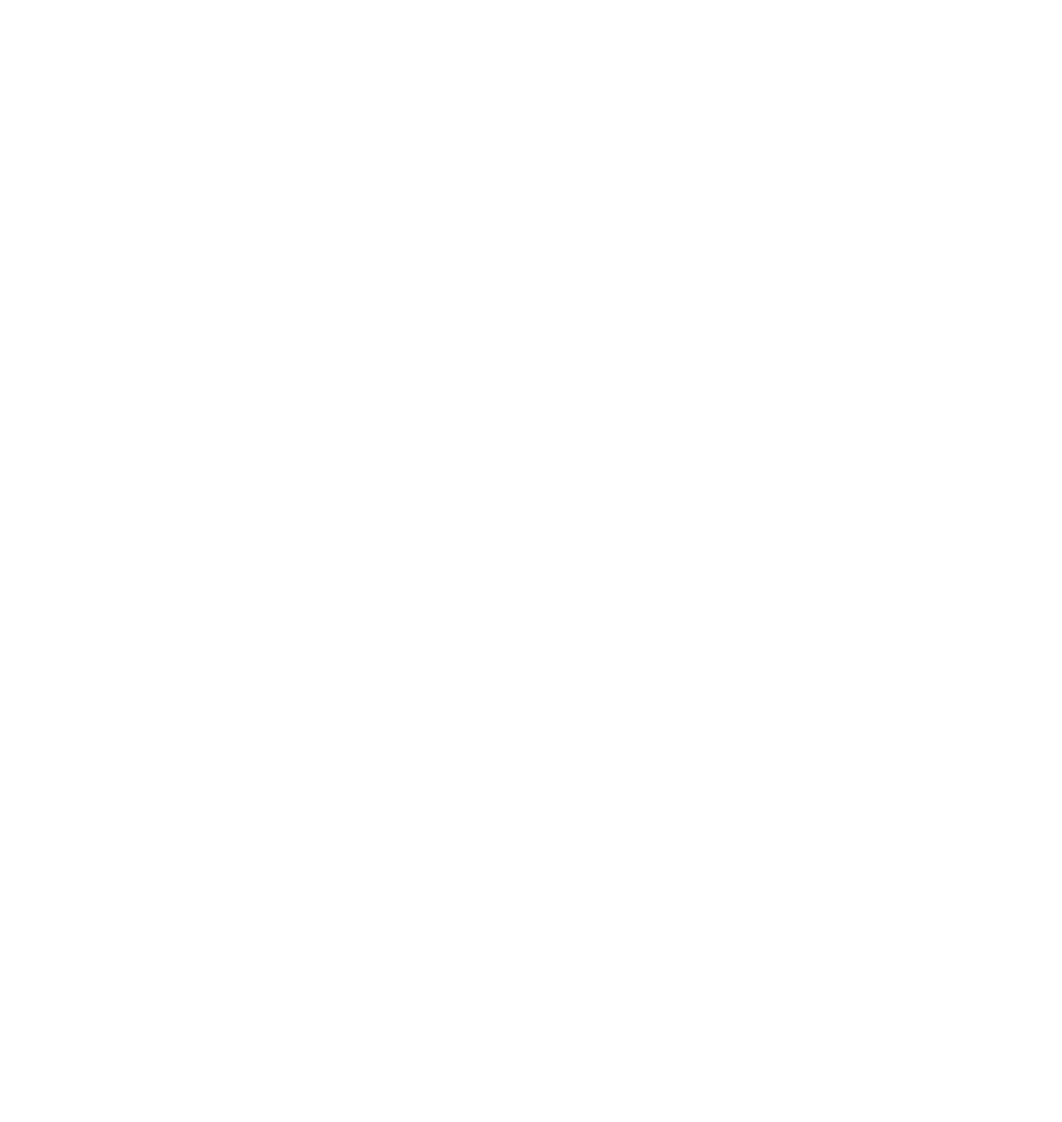
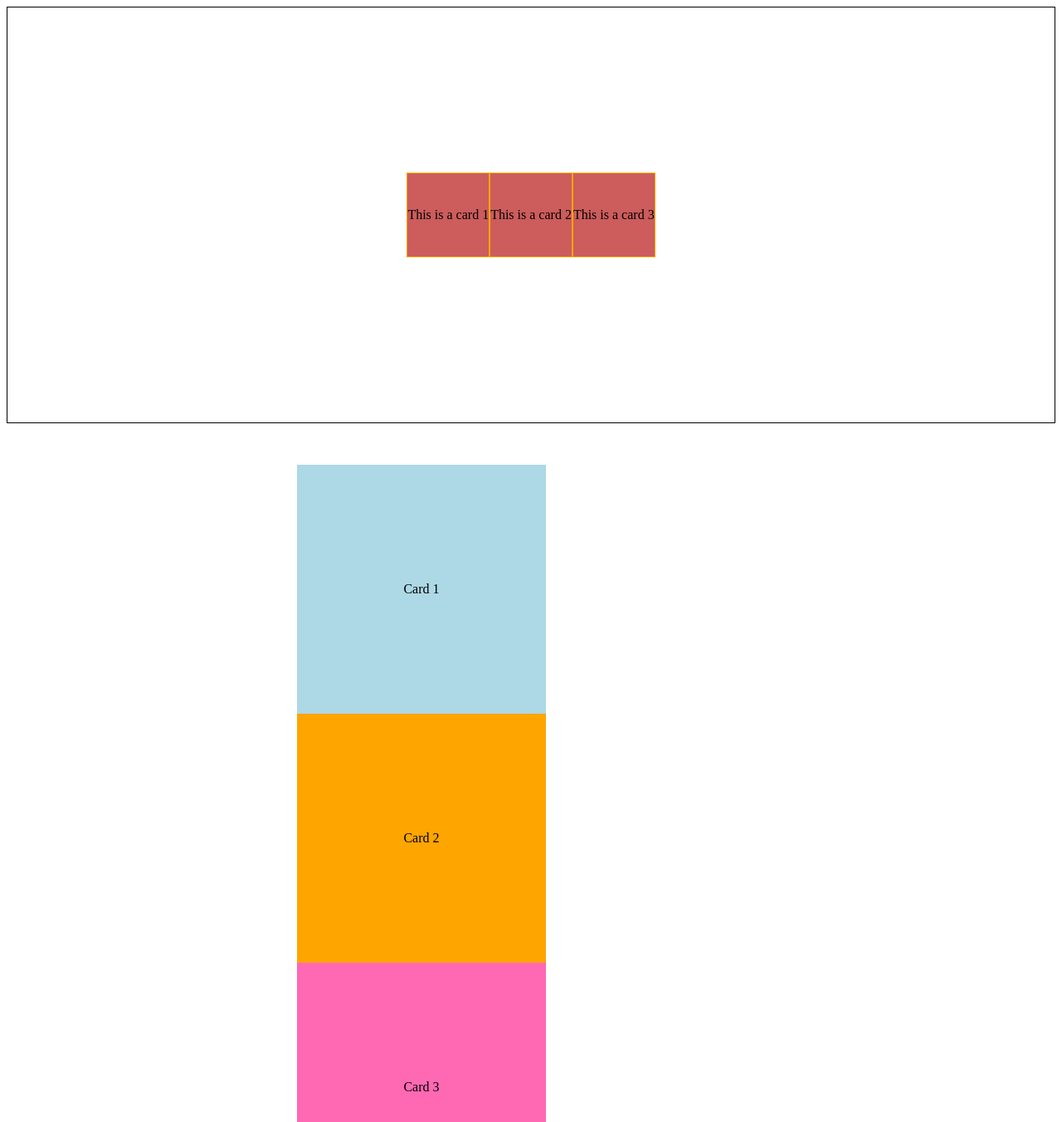
Before and after one commit to Tim-Mclennan/Nology-day-2-NEW, a plain HTML site: page Week 1/flexbox.html in a window 1280 px wide. Shown: the top 1352 px of the page at 83% size. Before the commit the page ends 800 px from the top, so only its background shows below. Drawn offline with Linux system fonts and the light colour scheme.

Commit message:
added new files related to flexbox properties

```diff
--- /dev/null
+++ b/Week 1/flex-direction.css
@@ -0,0 +1,72 @@
+main {
+    display: flex;
+    flex-direction: column; /*Changes from default value of inline to block-style*/
+    width: 60vw;
+    justify-content: center;
+    height: 300px;
+    align-items: flex-end;
+    border: 1px solid black;
+}
+
+input, button {
+    width: 300px;
+
+}
+
+#section {
+    border: 1px solid purple;
+    display: flex;
+    flex-direction:column-reverse;
+    width: 600px;
+}
+
+.main-container1 {
+    display: flex;
+    flex-direction:column-reverse;
+    justify-content: space-around;
+    align-items: center;
+}
+
+.main-container1 > div {
+    margin: 10px;
+}
+
+.main-container2 {
+    display: flex;
+    flex-direction: row-reverse;
+    justify-content: space-around;
+}
+
+.smallcontainer {
+    height: 100px;
+    width: 100px;
+    display: flex;
+    justify-content: center;
+    align-items: center;
+}
+
+#card1 {
+    background-color: rgb(164, 210, 245);
+}
+#card2 {
+    background-color:rgb(209, 96, 96);
+}
+#card3 {
+    background-color:rgb(127, 254, 121);
+}
+
+#card4 {
+    background-color:rgb(255, 166, 88);
+}
+#card5 {
+    background-color:rgb(255, 161, 161);
+}
+#card6 {
+    background-color:grey;
+}
+#card7 {
+    background-color:rgb(215, 254, 255);
+}
+#card8 {
+    background-color:rgb(112, 212, 255);
+}
--- a/Week 1/flexbox.css
+++ b/Week 1/flexbox.css
@@ -0,0 +1,54 @@
+/*flexbox*/
+
+/*flex container*/
+main {
+    display: flex;
+    justify-content:center; /*centers across the main axis*/
+    height: 500px;
+    border: 1px solid black;
+    align-items:center; /*centers across the cross axis*/
+}
+
+/* flex item */
+.container {
+    background-color:indianred;
+    height: 100px;
+    display: flex;
+    align-items: center; /*centers the words inside the containers across the cross axis*/
+    border: 1px solid orange;
+}
+
+/* CHALLENGE */
+section {
+    display: flex;
+    justify-content:center;
+    align-items: center;
+    margin: 50px;
+    flex-wrap: wrap;
+    height: 300px;
+    width: 900px;
+}
+
+.container2 {
+    height: 300px;
+    width: 300px;
+    display: flex; /*this is positioning the paragraph inside the container*/
+    justify-content: center;
+    align-items: center;
+}
+
+#card1 {
+    background-color: lightblue;
+}
+#card2 {
+    background-color: orange;
+}
+#card3 {
+    background-color: hotpink;
+}
+#card4 {
+    background-color: red;
+}
+#card5 {
+    background-color: greenyellow;
+}
--- a/Week 1/flexbox.html
+++ b/Week 1/flexbox.html
@@ -8,6 +8,42 @@
     <title>Document</title>
 </head>
 <body>
+    <!-- What is flexbox? -->
+    <!-- Flexbox is a layout system that allows us to place elements on our page. -->
 
+    <!-- Why use flexbox? -->
+    <!-- We can make our pages responsive with not alot of code. -->
+
+    <main>
+        <div class="container">
+            <p>This is a card 1</p>
+        </div>
+        <div class="container">
+            <p>This is a card 2</p>
+        </div>
+        <div class="container">
+            <p>This is a card 3</p>
+        </div>
+    </main>
+    <section>
+        <div class="container1">
+            <div class="container2" id="card1">
+                <p>Card 1</p>
+            </div>
+            <div class="container2" id="card2">
+                <p>Card 2</p>
+            </div>
+            <div class="container2" id="card3">
+                <p>Card 3</p>
+            </div>
+            <div class="container2" id="card4">
+                <p>Card 4</p>
+            </div>
+
+            <div class="container2" id="card5">
+                <p>Card 5</p>
+            </div>
+        </div>
+    </section>
 </body>
 </html>
```
Also changed, not shown: Week 1/flex-direction.html (added, +49 -0 lines).
